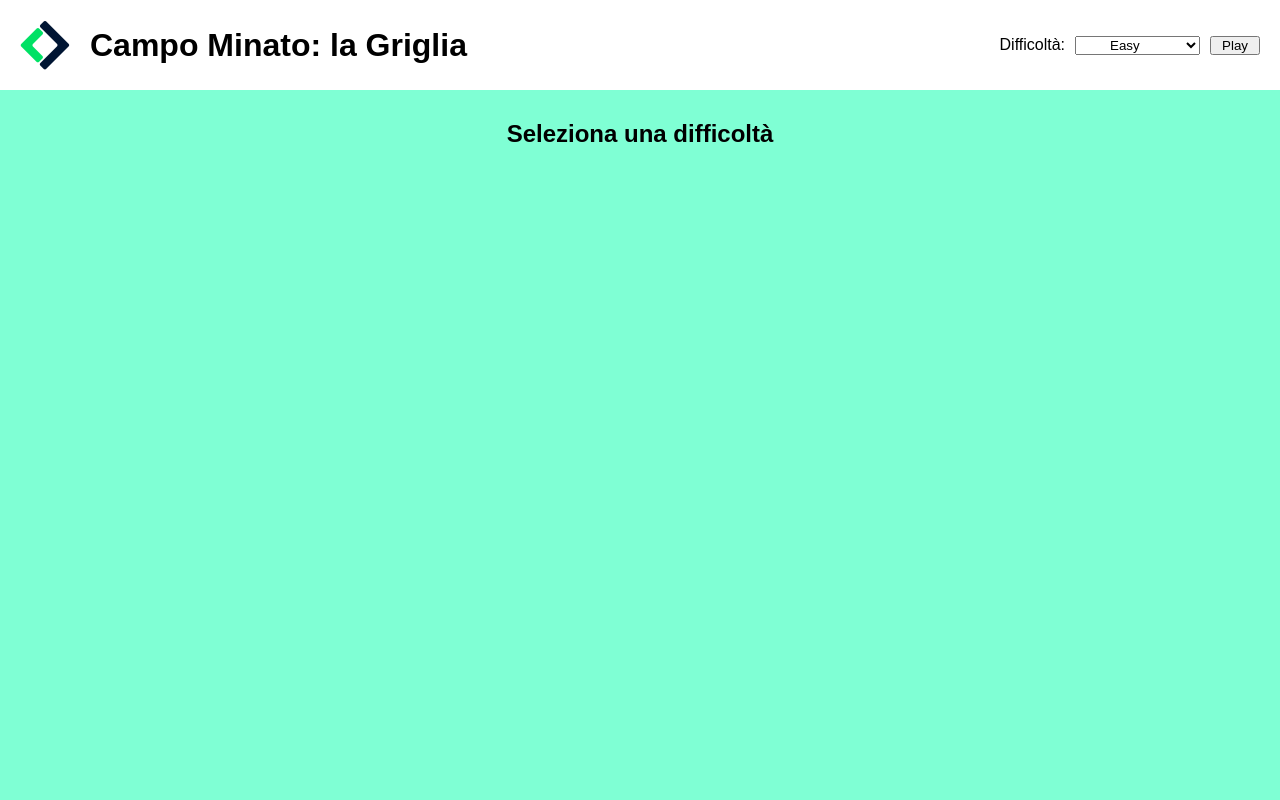
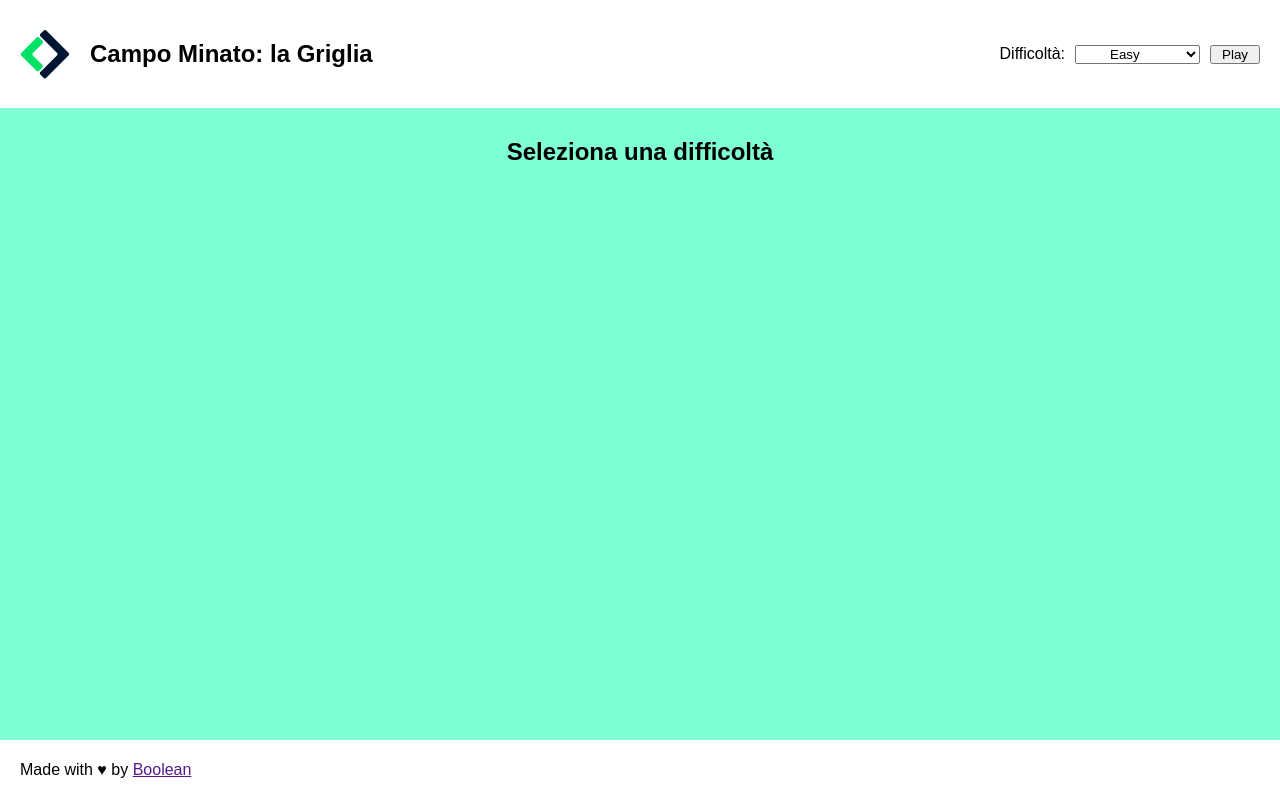
Before and after one commit to dokkalemon/js-campominato-grid, a plain HTML site: page index.html in a window 1280 px wide. Drawn offline with Linux system fonts and the light colour scheme.

Commit message:
add footer

```diff
--- a/css/style.css
+++ b/css/style.css
@@ -11,25 +11,29 @@ body {
     font-family: sans-serif;
 }
 
+.main-cont {
+    display: flex;
+    flex-direction: column;
+    height: 100vh;
+}
 
 /* TOOLBAR */
 .toolbar {
-    height: 90px;
     width: 100%;
     padding: 20px;
     background-color: #fff;
     display: flex;
+
 }
 
 .logo {
-    height: 100%;
     display: flex;
     justify-content: center;
     align-items: center;
 }
 
 .logo img {
-    height: 100%;
+    height: 50px;
 }
 
 .logo h1 {
@@ -58,6 +62,9 @@ body {
 .grid-conteiner {
     text-align: center;
     margin: 30px;
+
+    flex-grow: 1;
+
 }
 
 
@@ -83,3 +90,12 @@ body {
 .square.clicked {
     background-color: #6495ed;
 }
+
+footer {
+    height: 60px;
+    width: 100%;
+    background-color: #fff;
+    display: flex;
+    align-items: center;
+    padding: 20px
+}
--- a/index.html
+++ b/index.html
@@ -9,6 +9,7 @@
 </head>
 <body>
 
+    <section class="main-cont">
     <header class="toolbar">
         <div class="logo">
             <img src="./img/logo.png" alt="">
@@ -18,9 +19,9 @@
         <div class="selection">
             <label for="difficult">Difficoltà:</label>
             <select id="difficult">
-                <option value="1">Easy</option>
+                <option value="3">Easy</option>
                 <option value="2">Normal</option>
-                <option value="3">Hard</option>
+                <option value="1">Hard</option>
             </select>
             <button class="btn">Play</button>
         </div>
@@ -41,8 +42,12 @@
     </main>
 
 
+    <footer>
+        <span>Made with &hearts; by <a href="">Boolean</a></span>
+    </footer>
 
 
+</section>
 
     <!-- JS -->
     <script src="./js/main.js"></script>
```
